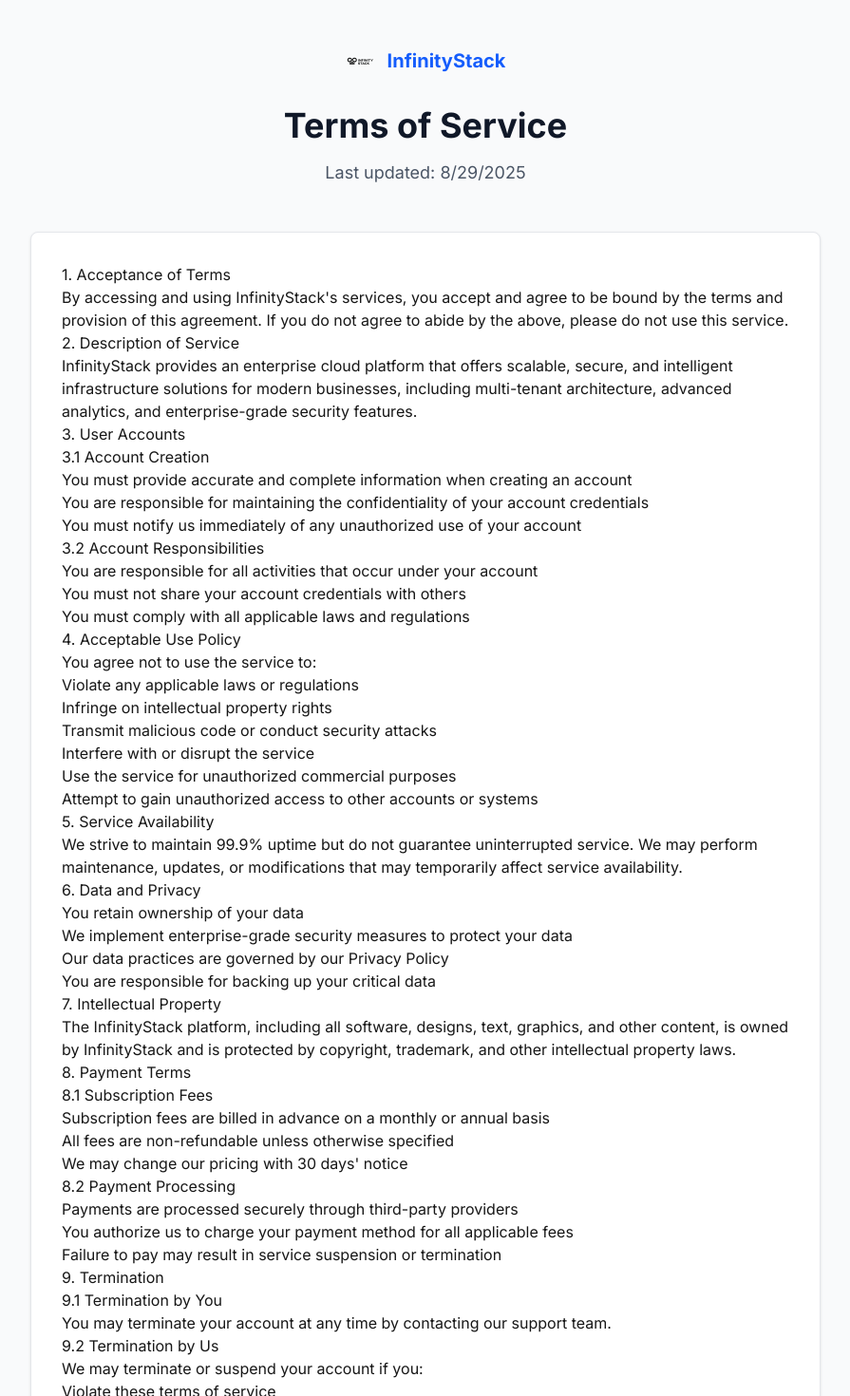
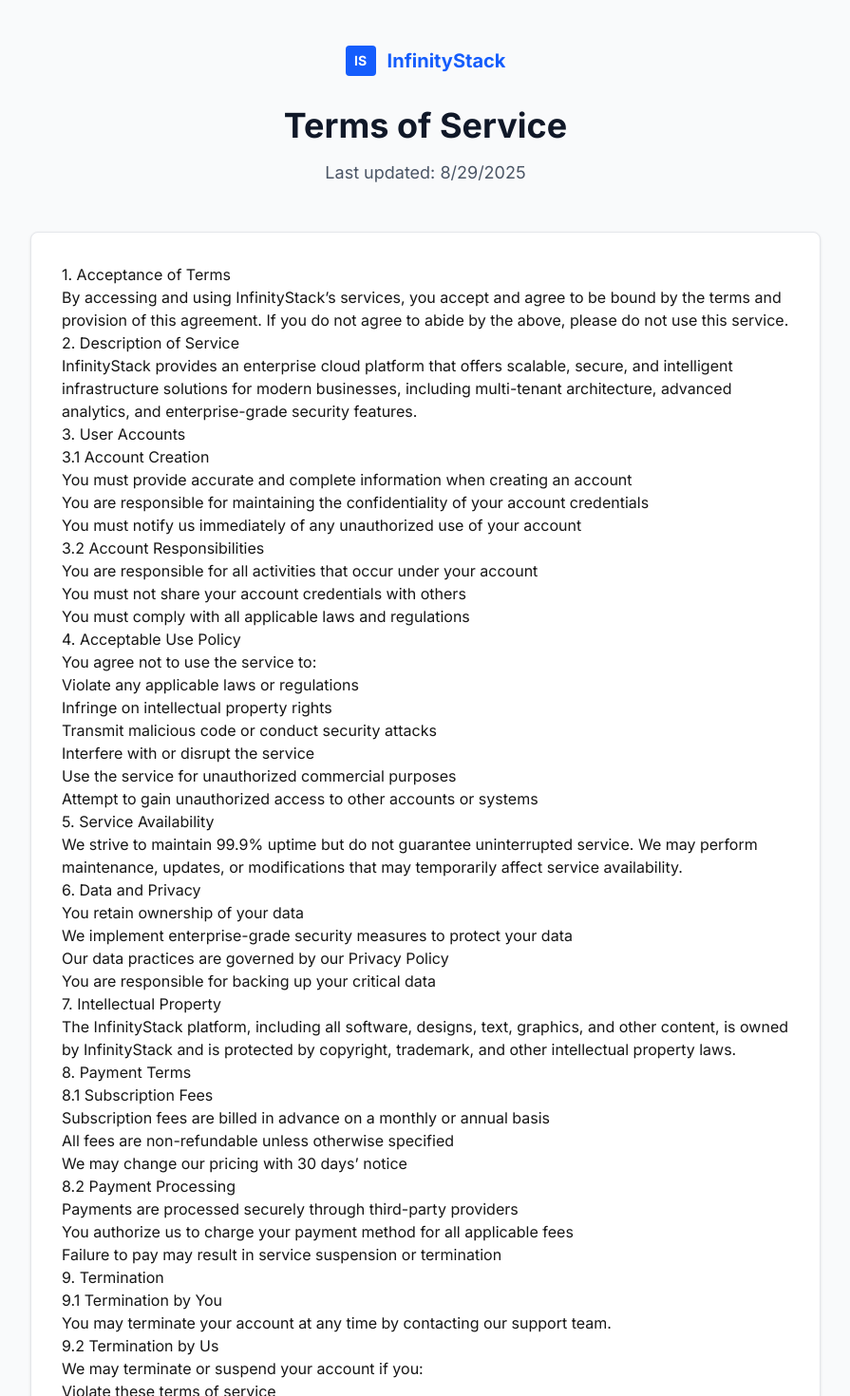
Before and after one commit to Cracken-1/cloud_management_platform, a Next.js app: page /terms in a window 1280 px wide. Shown: the top 1470 px of the page at 95% size, without its empty margins (192-1087 px from the left). Built offline with nearby package versions, Linux system fonts and the light colour scheme; no server answers.

Commit message:
Fix deployment errors: escape quotes, replace img tags, fix unused variables

```diff
--- a/src/app/page.tsx
+++ b/src/app/page.tsx
@@ -333,7 +333,7 @@ export default function HomePage() {
                     <StarIcon key={i} className="h-5 w-5 text-yellow-400 fill-current" />
                   ))}
                 </div>
-                <p className="text-white/90 mb-6 italic">"{testimonial.quote}"</p>
+                <p className="text-white/90 mb-6 italic">&ldquo;{testimonial.quote}&rdquo;</p>
                 <div>
                   <div className="font-semibold text-white">{testimonial.author}</div>
                   <div className="text-white/70 text-sm">{testimonial.role}</div>
--- a/src/app/privacy/page.tsx
+++ b/src/app/privacy/page.tsx
@@ -7,7 +7,7 @@ export default function PrivacyPolicy() {
         {/* Header */}
         <div className="text-center mb-12">
           <Link href="/" className="inline-flex items-center mb-8 text-blue-600 hover:text-blue-700">
-            <img src="/logo.png" alt="InfinityStack" className="h-8 w-8 mr-3" />
+            <div className="h-8 w-8 bg-blue-600 rounded mr-3 flex items-center justify-center text-white font-bold text-sm">IS</div>
             <span className="text-xl font-bold">InfinityStack</span>
           </Link>
           <h1 className="text-4xl font-bold text-gray-900 mb-4">Privacy Policy</h1>
@@ -104,7 +104,7 @@ export default function PrivacyPolicy() {
           <h2>9. Changes to This Policy</h2>
           <p>
             We may update this privacy policy from time to time. We will notify you of any changes by posting the new
-            policy on this page and updating the &quot;Last updated&quot; date.
+            policy on this page and updating the &ldquo;Last updated&rdquo; date.
           </p>
 
           <h2>10. Contact Us</h2>
--- a/src/app/terms/page.tsx
+++ b/src/app/terms/page.tsx
@@ -7,7 +7,7 @@ export default function TermsOfService() {
         {/* Header */}
         <div className="text-center mb-12">
           <Link href="/" className="inline-flex items-center mb-8 text-blue-600 hover:text-blue-700">
-            <img src="/logo.png" alt="InfinityStack" className="h-8 w-8 mr-3" />
+            <div className="h-8 w-8 bg-blue-600 rounded mr-3 flex items-center justify-center text-white font-bold text-sm">IS</div>
             <span className="text-xl font-bold">InfinityStack</span>
           </Link>
           <h1 className="text-4xl font-bold text-gray-900 mb-4">Terms of Service</h1>
@@ -18,7 +18,7 @@ export default function TermsOfService() {
         <div className="bg-white rounded-lg shadow-sm border border-gray-200 p-8 prose prose-lg max-w-none">
           <h2>1. Acceptance of Terms</h2>
           <p>
-            By accessing and using InfinityStack&apos;s services, you accept and agree to be bound by the terms and provision
+            By accessing and using InfinityStack&rsquo;s services, you accept and agree to be bound by the terms and provision
             of this agreement. If you do not agree to abide by the above, please do not use this service.
           </p>
 
@@ -80,7 +80,7 @@ export default function TermsOfService() {
           <ul>
             <li>Subscription fees are billed in advance on a monthly or annual basis</li>
             <li>All fees are non-refundable unless otherwise specified</li>
-            <li>We may change our pricing with 30 days&apos; notice</li>
+            <li>We may change our pricing with 30 days&rsquo; notice</li>
           </ul>
 
           <h3>8.2 Payment Processing</h3>
--- a/src/lib/integrations/mpesa.ts
+++ b/src/lib/integrations/mpesa.ts
@@ -176,7 +176,7 @@ export class MPesaService {
     return transaction;
   }
 
-  async queryTransactionStatus(tenantId: string, transactionId: string): Promise<{ success: boolean; data?: Record<string, unknown>; error?: string }> {
+  async queryTransactionStatus(_tenantId: string, transactionId: string): Promise<{ success: boolean; data?: Record<string, unknown>; error?: string }> {
     try {
       const accessToken = await this.getAccessToken();
       const timestamp = this.generateTimestamp();
@@ -212,7 +212,7 @@ export class MPesaService {
     }
   }
 
-  async handleCallback(callbackData: Record<string, unknown>, tenantId: string): Promise<void> {
+  async handleCallback(callbackData: Record<string, unknown>, _tenantId: string): Promise<void> {
     try {
       const body = callbackData.Body as Record<string, unknown>;
       const stkCallback = body?.stkCallback as Record<string, unknown>;
@@ -389,7 +389,7 @@ export class MPesaService {
     return (dailyTotal + amount) <= DAILY_LIMIT;
   }
 
-  async suggestOptimalPaymentTiming(_amount: number): Promise<string> {
+  async suggestOptimalPaymentTiming(): Promise<string> {
     // Suggest best times for M-Pesa transactions based on network load
     const hour = new Date().getHours();
 
```
